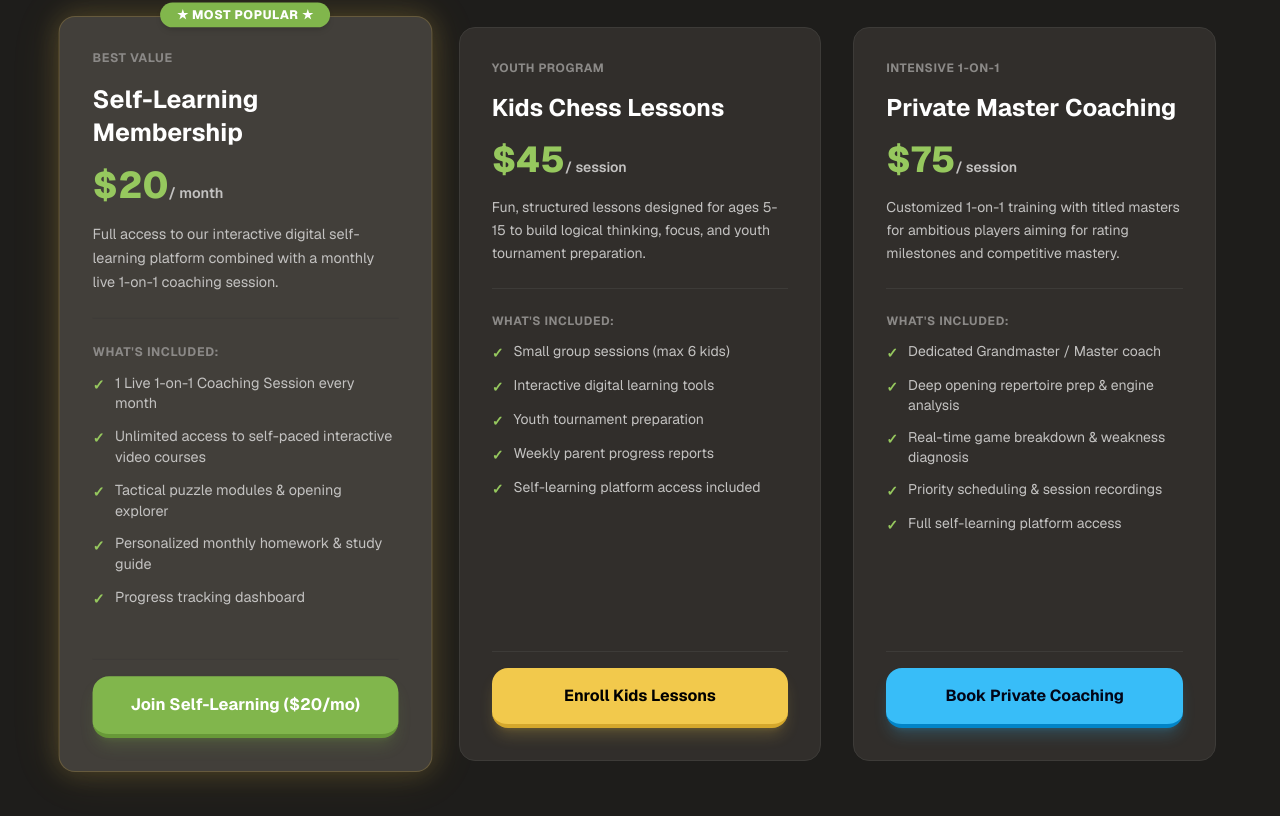
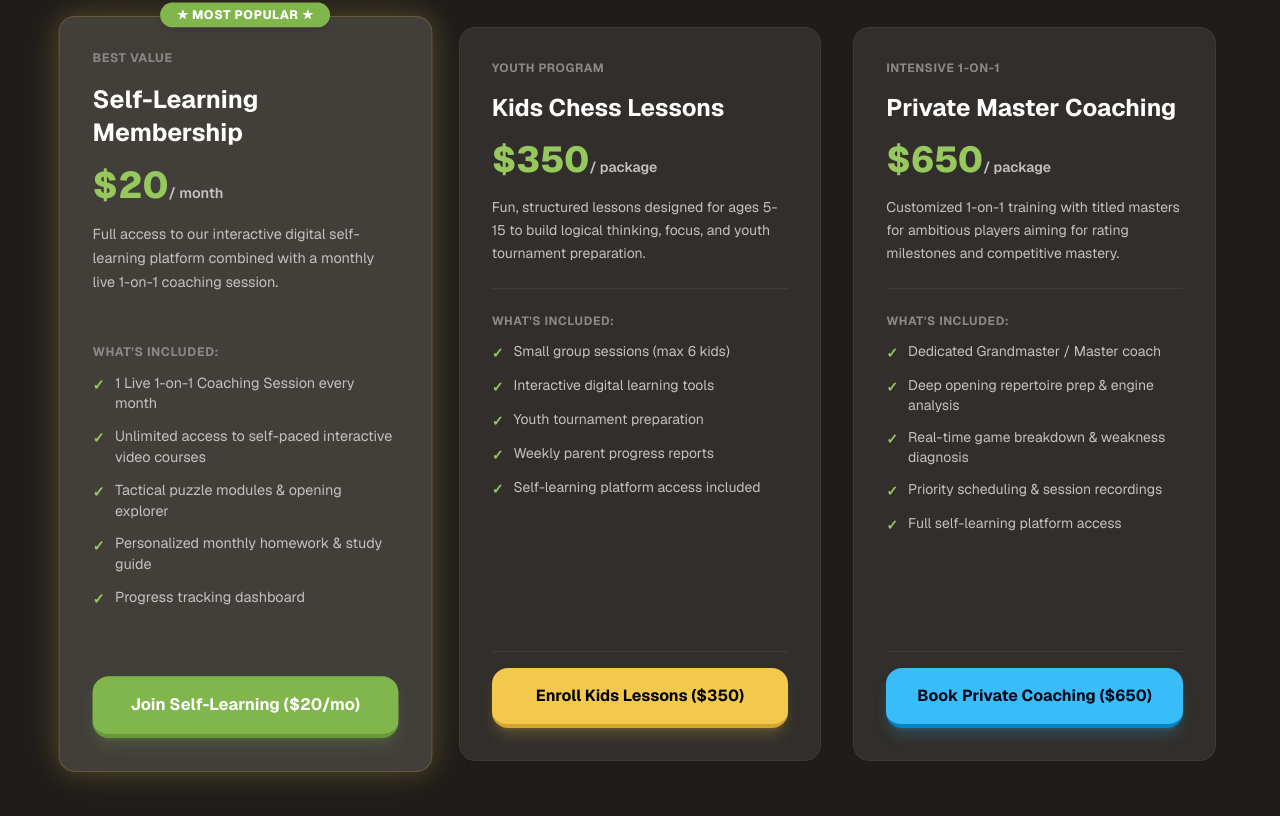
Before and after one commit to alimokhtaridz1-stack/nxchess, a Next.js app: page /coaching in a window 1280 px wide. Shown: the part 794-1610 px from the top of the page. Built offline with nearby package versions, Linux system fonts and the light colour scheme; no server answers.

Commit message:
[A1] fix: update pricing for Kids Lessons () and Private Coaching () packages

```diff
--- a/src/app/coaching/page.tsx
+++ b/src/app/coaching/page.tsx
@@ -32,8 +32,8 @@ const learningPlans = [
   {
     id: "kids",
     title: "Kids Chess Lessons",
-    price: "$45",
-    period: "/ session",
+    price: "$350",
+    period: "/ package",
     badge: "Youth Program",
     isFeatured: false,
     description:
@@ -45,14 +45,14 @@ const learningPlans = [
       "Weekly parent progress reports",
       "Self-learning platform access included",
     ],
-    cta: "Enroll Kids Lessons",
+    cta: "Enroll Kids Lessons ($350)",
     btnVariant: "gold" as const,
   },
   {
     id: "private",
     title: "Private Master Coaching",
-    price: "$75",
-    period: "/ session",
+    price: "$650",
+    period: "/ package",
     badge: "Intensive 1-on-1",
     isFeatured: false,
     description:
@@ -64,7 +64,7 @@ const learningPlans = [
       "Priority scheduling & session recordings",
       "Full self-learning platform access",
     ],
-    cta: "Book Private Coaching",
+    cta: "Book Private Coaching ($650)",
     btnVariant: "tech" as const,
   },
 ];
```
